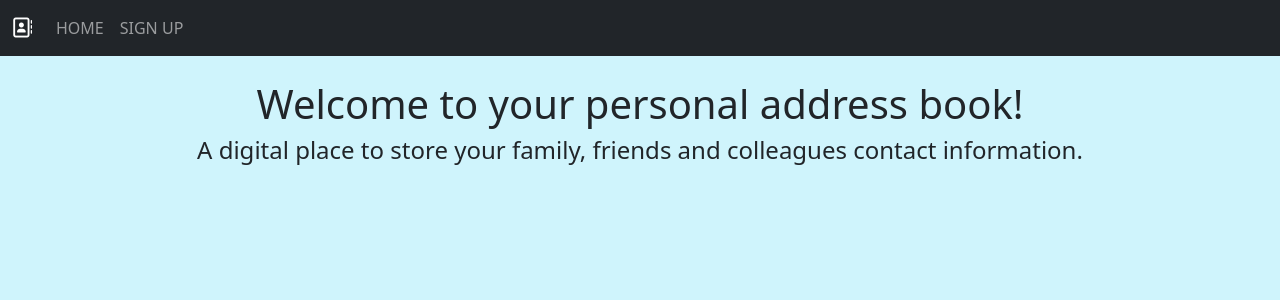
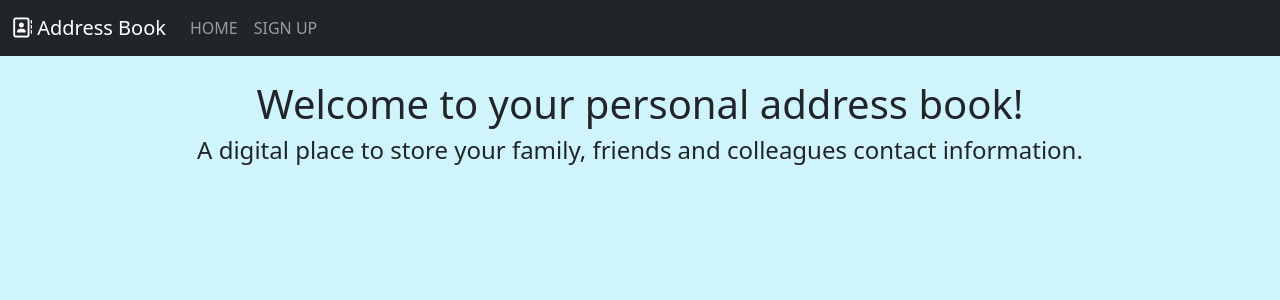
Before and after one commit to TyMiller13/w6_address_book, a Flask app: page / in a window 1280 px wide. Shown: the top 300 px of the page. Run offline with Flask 2, Linux system fonts and the light colour scheme; some libraries are stand-ins or nearby versions.

Commit message:
modified navbar

```diff
--- a/app/templates/nav.html
+++ b/app/templates/nav.html
@@ -1,6 +1,6 @@
 <nav class="navbar navbar-expand-lg bg-dark" data-bs-theme="dark">
     <div class="container-fluid">
-        <a class="navbar-brand" href="/"><i class="fa-regular fa-address-book"></i></a>
+        <a class="navbar-brand" href="/"><i class="fa-regular fa-address-book"></i> Address Book </a>
         <button class="navbar-toggler" type="button" data-bs-toggle="collapse" data-bs-target="#navbarNavAltMarkup" aria-controls="navbarNavAltMarkup" aria-expanded="false" aria-label="Toggle navigation">
         <span class="navbar-toggler-icon"></span>
         </button>
```
